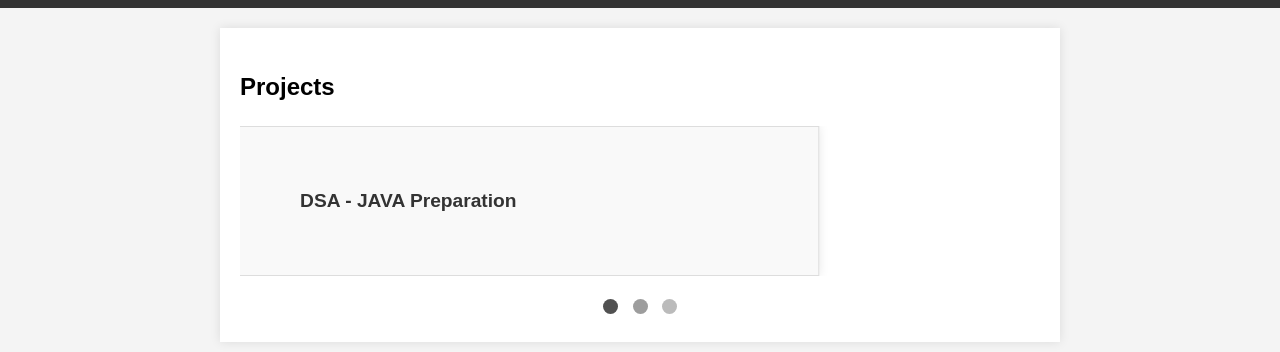
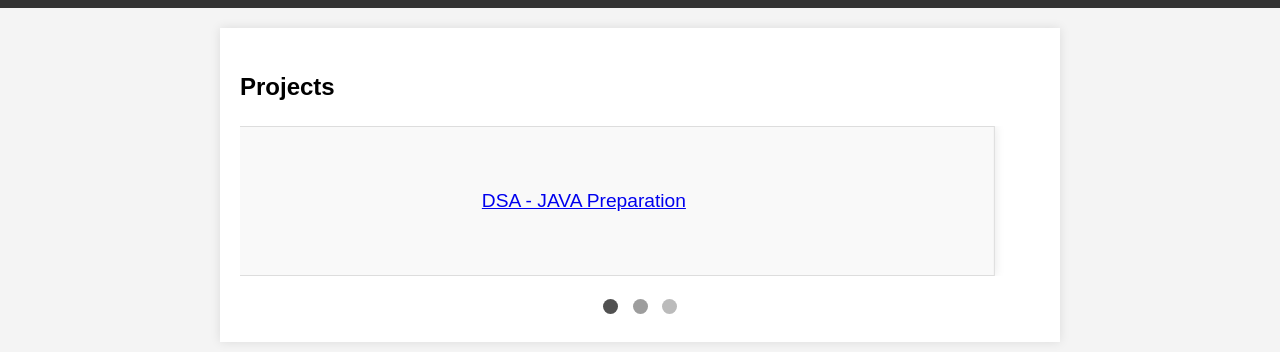
Before and after one commit to MuthuOps/muthusubramanian.github.io, a plain HTML site: page index.html in a window 1280 px wide. Shown: the part 96-448 px from the top of the page. Drawn offline with Linux system fonts and the light colour scheme.

Commit message:
Update style.css

```diff
--- a/style.css
+++ b/style.css
@@ -27,19 +27,19 @@ section {
     box-shadow: 0 0 10px rgba(0, 0, 0, 0.1);
 }
 
-/* Carousel Style - The key section */
+/* Carousel Style */
 .carousel {
     position: relative;
     width: 100%;
     height: 150px;
     display: flex;
     overflow: hidden;
-    margin-bottom: 20px; /* Ensure there's some space below */
+    margin-bottom: 20px;
 }
 
 .carousel-item {
     min-width: 100%;
-    transition: transform 0.5s ease;
+    transition: transform 0.5s ease-in-out;
     display: flex;
     justify-content: center;
     align-items: center;
@@ -48,16 +48,6 @@ section {
     padding: 10px;
     border: 1px solid #ddd;
     box-shadow: 0 0 10px rgba(0, 0, 0, 0.1);
-}
-
-a {
-    color: #333;
-    text-decoration: none;
-    font-weight: bold;
-}
-
-a:hover {
-    color: #007BFF;
 }
 
 /* Dots Style */
```
